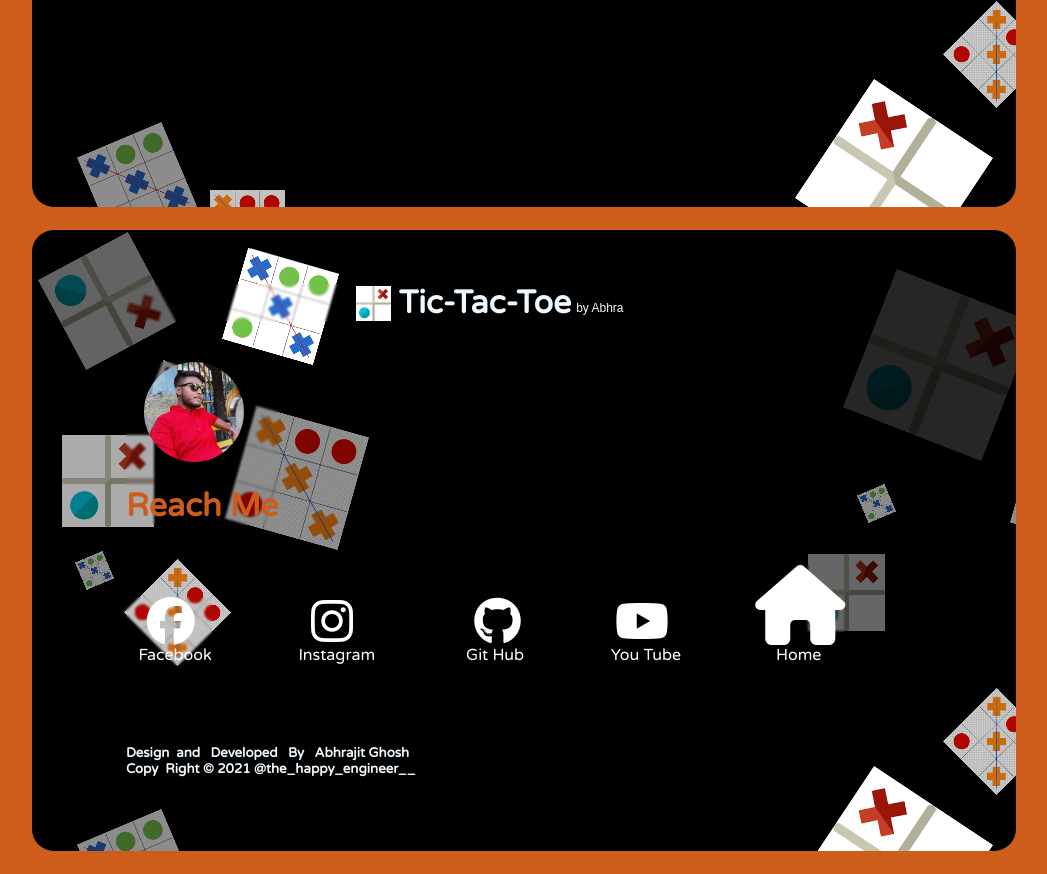
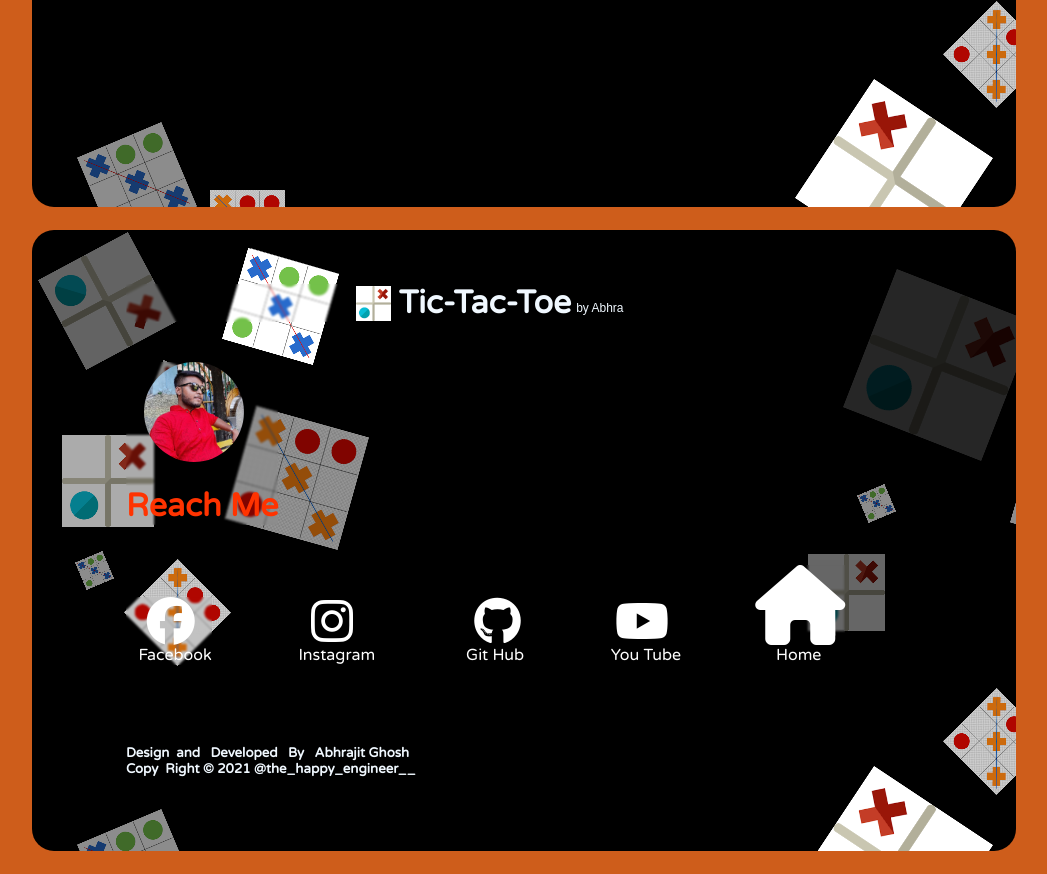
Before and after one commit to abhrajit117/tictactoe, a plain HTML site: page index.html in a window 1280 px wide. Shown: the part 545-1419 px from the top of the page, without its empty margins (116-1163 px from the left). Drawn offline with Linux system fonts and the light colour scheme.

Commit message:
Update style.css

```diff
--- a/style.css
+++ b/style.css
@@ -147,7 +147,7 @@ nav ul li{
 footer {
     min-height: 22vh;
     background-color: black;
-    color: #ce5d1b ;
+    color: #ff3300 ;
    font-family: 'Varela Round', sans-serif;
    display: flex;
    margin: 23px auto;
```
